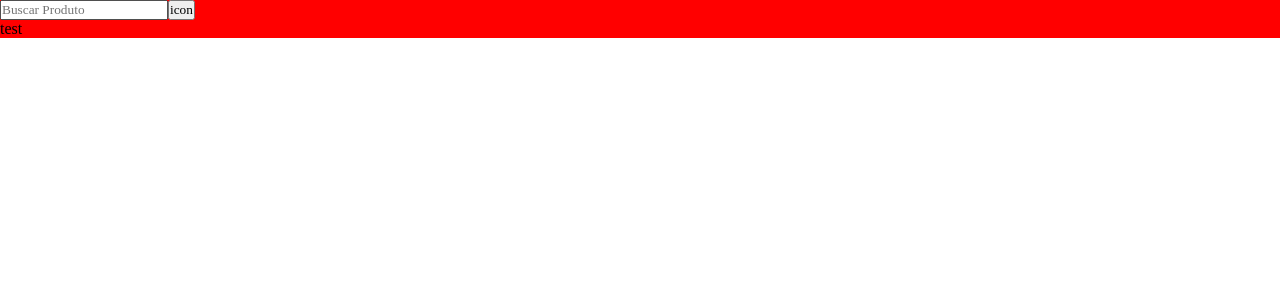
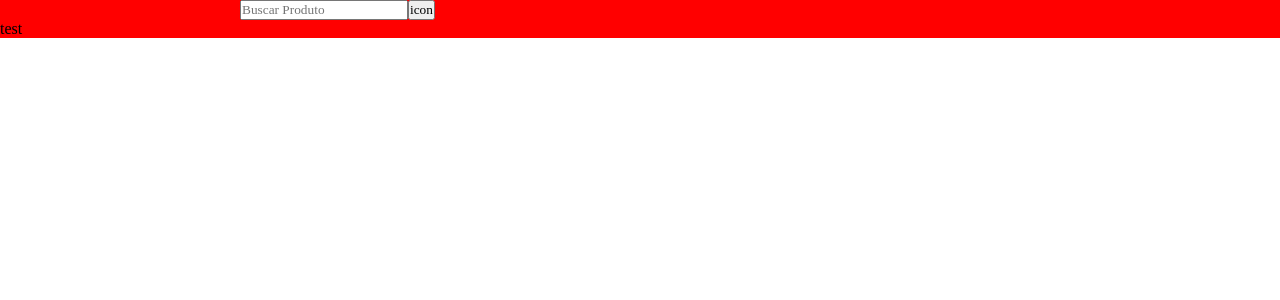
Before and after one commit to Andr3Feijo/carShop, a React (Create React App) app: page / in a window 1280 px wide. Shown: the top 300 px of the page. Built offline with nearby package versions, Linux system fonts and the light colour scheme; a web font is replaced by a local one.

Commit message:
insere index no css

```diff
--- a/src/components/Header/Header.jsx
+++ b/src/components/Header/Header.jsx
@@ -3,7 +3,7 @@ import React from "react";
 function CartShop() {
   return(
     <header className="CartShop" style={{backgroundColor: 'red'}} >
-      <div className="containner">
+      <div className="containner" style={{maxWidth: '800px', margin: '0 auto'}} >
         <form action="">
           <input
           type="search"
--- a/src/index.css
+++ b/src/index.css
@@ -10,3 +10,8 @@
  body{
   background-color: #ebebeb;
  }
+
+ .containner{
+  max-width: 1100px;
+  margin: 0 auto;
+ }
```
